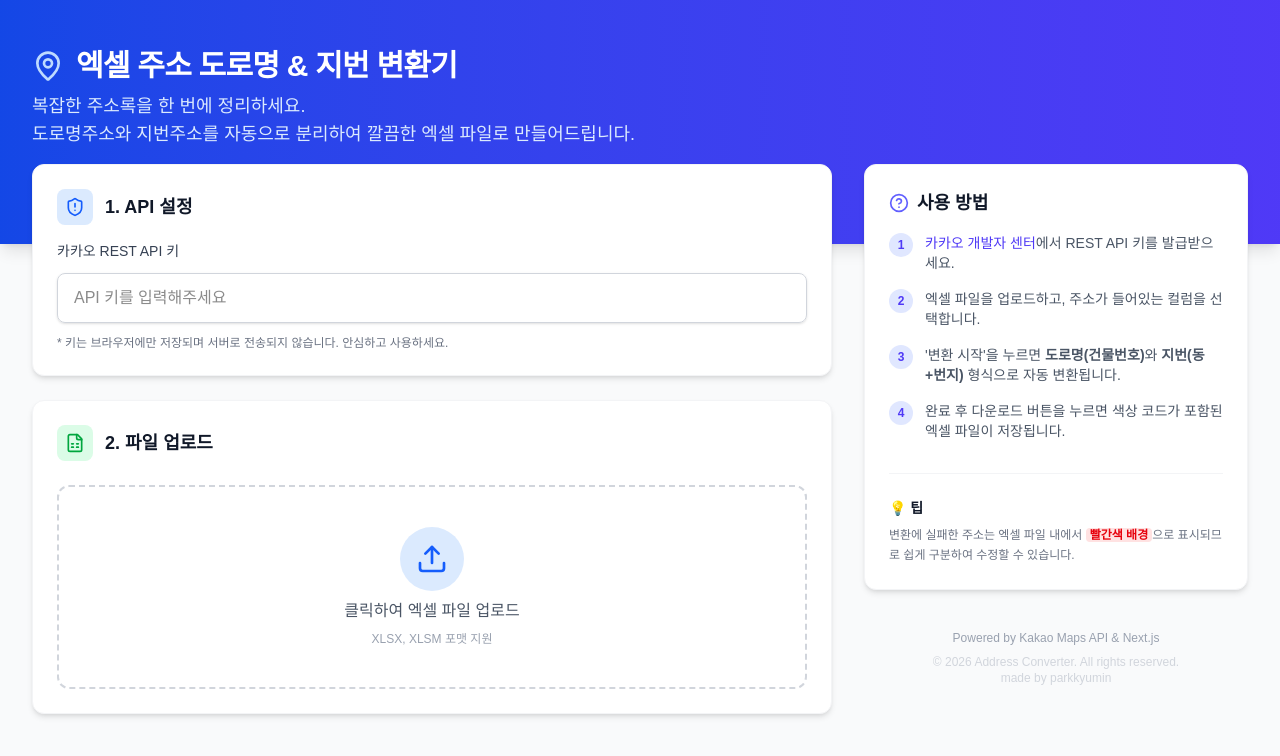
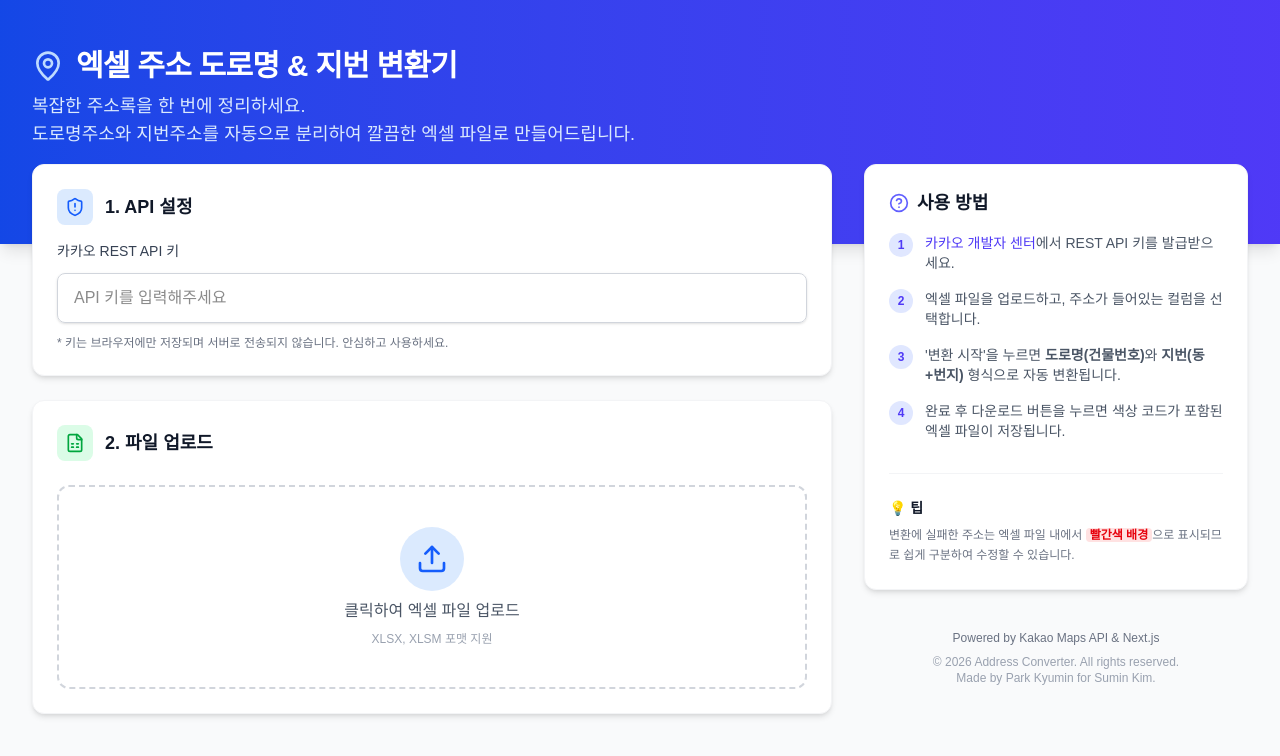
Before and after one commit to kyumin7487/change_streetnumber, a Next.js app: page / in a window 1280 px wide. Shown: the top 756 px of the page. Built offline with nearby package versions, Linux system fonts and the light colour scheme.

Commit message:
feat :: made for

```diff
--- a/app/page.tsx
+++ b/app/page.tsx
@@ -399,14 +399,14 @@ const AddressConverter = () => {
                             </div>
                         </div>
 
-                        {/* Footer Info (filling empty space) */}
+                        {/* Footer Info */}
                         <div className="text-center space-y-2 pt-4">
-                            <p className="text-xs text-gray-400">
+                            <p className="text-xs text-gray-500">
                                 Powered by Kakao Maps API & Next.js
                             </p>
-                            <p className="text-xs text-gray-300">
+                            <p className="text-xs text-gray-400">
                                 &copy; 2026 Address Converter. All rights reserved.<br />
-                                made by parkkyumin
+                                Made by Park Kyumin for Sumin Kim.
                             </p>
                         </div>
                     </div>
```
